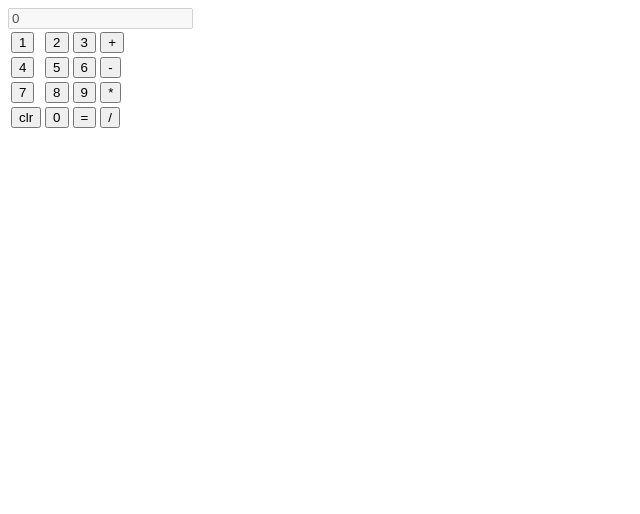
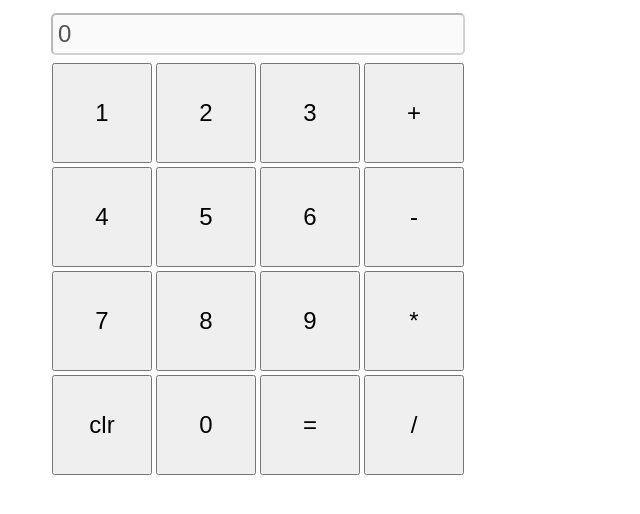
Before and after one commit to dalzinho/integration-testing-assessment, a website: page index.html in a window 1280 px wide. Shown: the whole page, without its empty margins (0-640 px from the left). Drawn offline with Linux system fonts and the light colour scheme.

Commit message:
complete stylesheet to fix button sizes

```diff
--- a/index.html
+++ b/index.html
@@ -3,11 +3,12 @@
 <head>
   <script src="/js/calculator.js"></script>
   <script src="app.js"></script>
+  <link rel="stylesheet" type="text/css" href="style.css">
 
   <title>Calculator JS</title>
 </head>
 <body>
-
+  <div id="calc">
     <input id="running_total" value='0' disabled="disabled">
 
     <table>
@@ -36,6 +37,6 @@
         <td><button id='operator_divide' class='operator'>/</button></td>
       </tr>
     </table>
-
+  </div>
 </body>
 </html>
--- /dev/null
+++ b/public/style.css
@@ -0,0 +1,43 @@
+#calc {
+  display: flex;
+  flex-direction: column;
+  align-items: center;
+  width: 500px;
+}
+
+#running_total{
+  width: 400px;
+  padding: 5px;
+  border-radius: 5px;
+  margin: 5px ;
+  font-size: x-large;
+
+}
+
+td {
+  width: 100px;
+  height: 100px;
+  font-size: x-large;
+
+}
+
+.operator {
+  width: 100px;
+  height: 100px;
+  font-size: x-large;
+
+}
+
+.number {
+  width: 100px;
+  height: 100px;
+  font-size: x-large;
+
+}
+
+#clear {
+  width: 100px;
+  height: 100px;
+  font-size: x-large;
+
+}
```
Also changed, not shown: tests/integration/tests.js (+5 -12 lines), 1 other file. Lines whose indentation alone changed are shown as unchanged.
